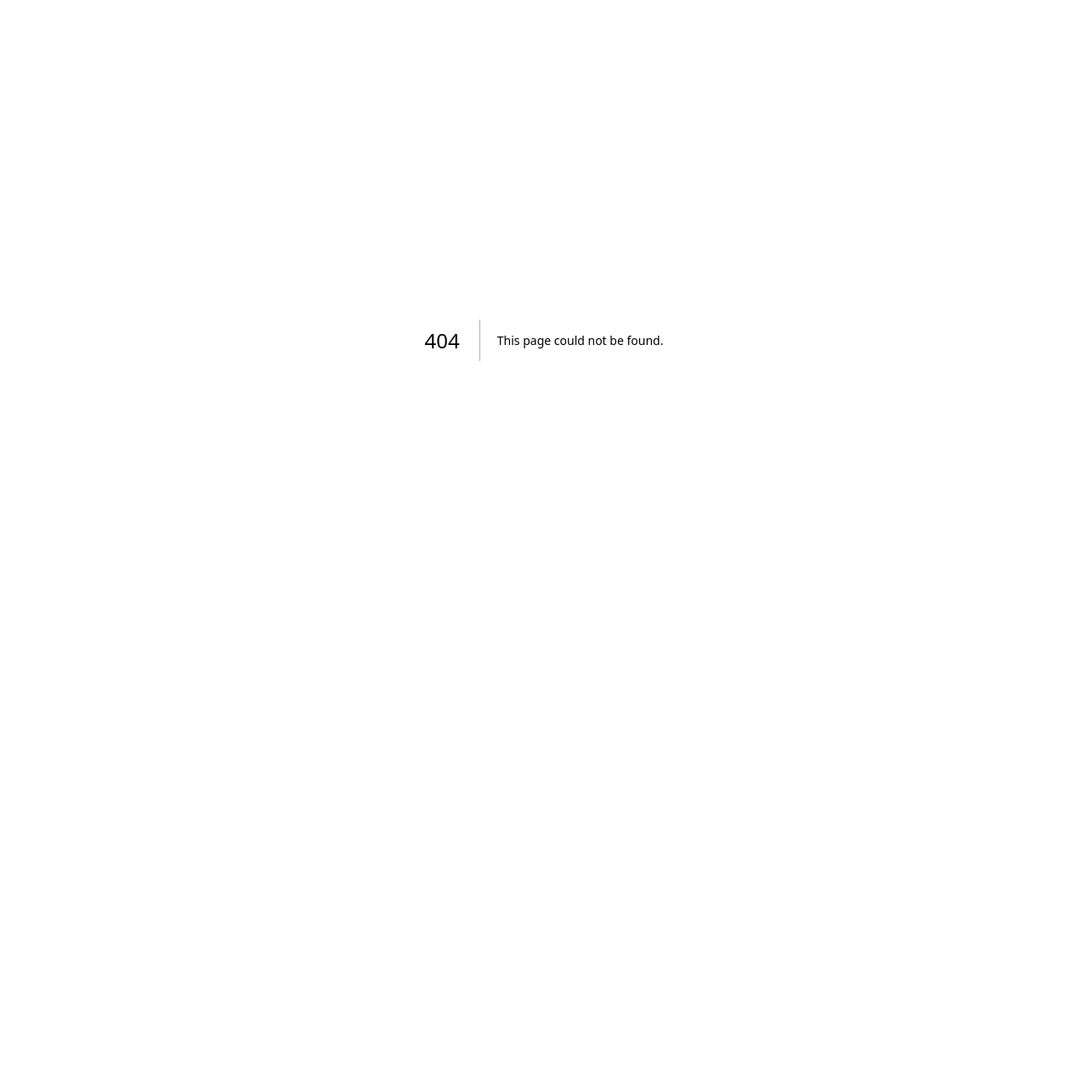
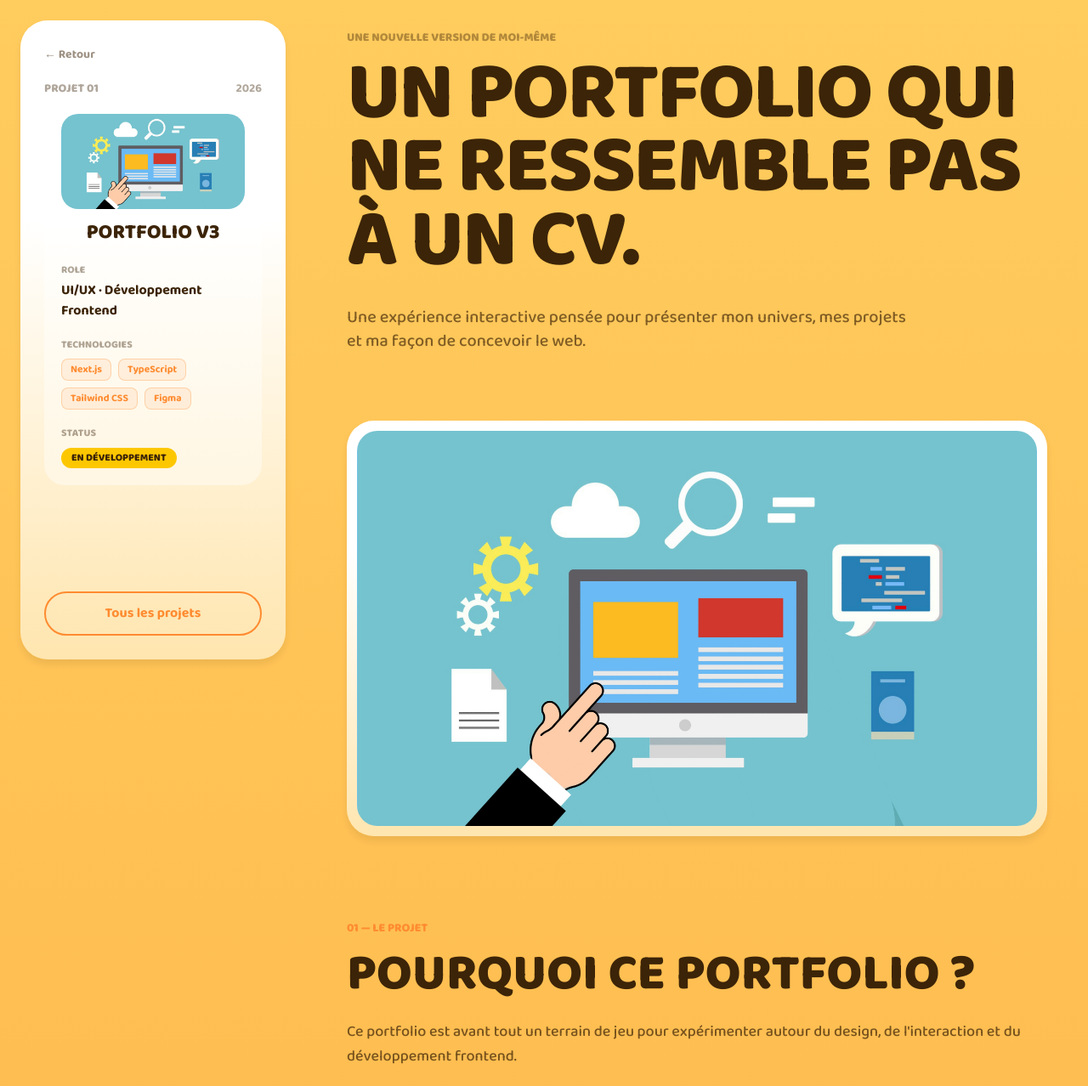
Before and after one commit to stellaqueen15/portfolio, a Next.js app: page /projects/portfolio-v3 in a window 1280 px wide. Before the commit this address had no page. Shown: the top 1278 px of the page at 85% size. Before the commit the page ends 800 px from the top, so only its background shows below. Built offline with nearby package versions, Linux system fonts and the light colour scheme.

Commit message:
add portfolio v3 page

```diff
--- /dev/null
+++ b/app/projects/portfolio-v3/page.tsx
@@ -0,0 +1,283 @@
+import ProjectLayout from "@/app/components/project/ProjectLayout";
+
+export default function PortfolioV3Page() {
+    return (
+        <ProjectLayout
+            number="01"
+            title="Portfolio V3"
+            year="2026"
+            status="En développement"
+            statusColor="yellow"
+            role="UI/UX · Développement Frontend"
+            technologies={[
+                "Next.js",
+                "TypeScript",
+                "Tailwind CSS",
+                "Figma",
+            ]}
+        >
+
+            {/* HERO */}
+            <section className="mb-20">
+
+                <span className="text-sm font-black uppercase opacity-40">
+                    Une nouvelle version de moi-même
+                </span>
+
+                <h2 className="mt-3 max-w-4xl text-6xl font-black uppercase leading-[0.9] tracking-tight md:text-8xl">
+                    Un portfolio qui ne ressemble pas à un CV.
+                </h2>
+
+                <p className="mt-8 max-w-2xl text-lg font-medium opacity-65 md:text-xl">
+                    Une expérience interactive pensée pour présenter mon
+                    univers, mes projets et ma façon de concevoir le web.
+                </p>
+
+            </section>
+
+
+            {/* APERÇU PRINCIPAL */}
+            <section className="mb-24">
+
+                <div className="overflow-hidden rounded-[32px] bg-light-gradient p-3 shadow-soft">
+
+                    <img
+                        src="/Image.jpg"
+                        alt="Aperçu du Portfolio V3"
+                        className="w-full rounded-[24px] object-cover"
+                    />
+
+                </div>
+
+            </section>
+
+
+            {/* À PROPOS */}
+            <section className="mb-24 max-w-4xl">
+
+                <span className="text-sm font-black uppercase text-primary">
+                    01 — Le projet
+                </span>
+
+                <h2 className="mt-3 text-4xl font-black uppercase md:text-6xl">
+                    Pourquoi ce portfolio ?
+                </h2>
+
+                <div className="mt-6 space-y-4 text-lg font-medium leading-relaxed opacity-70">
+
+                    <p>
+                        Ce portfolio est avant tout un terrain de jeu pour
+                        expérimenter autour du design, de l'interaction et
+                        du développement frontend.
+                    </p>
+
+                    <p>
+                        L'objectif est de créer une expérience qui reflète
+                        davantage ma personnalité et ma manière de travailler
+                        qu'un portfolio traditionnel.
+                    </p>
+
+                </div>
+
+            </section>
+
+
+            {/* DIRECTION ARTISTIQUE */}
+            <section className="mb-24">
+
+                <span className="text-sm font-black uppercase text-primary">
+                    02 — Direction artistique
+                </span>
+
+                <h2 className="mt-3 text-4xl font-black uppercase md:text-6xl">
+                    Coloré. Rond. Un peu chaotique.
+                </h2>
+
+                <p className="mt-6 max-w-3xl text-lg font-medium leading-relaxed opacity-70">
+                    Une identité visuelle inspirée de mon intérêt pour
+                    l'art, le design et les interfaces interactives.
+                    L'interface mélange formes arrondies, couleurs chaudes,
+                    glassmorphism et animations.
+                </p>
+
+
+                <div className="mt-10 grid gap-5 md:grid-cols-2">
+
+                    <div className="overflow-hidden rounded-[28px] bg-light-gradient p-3 shadow-soft">
+                        <img
+                            src="/Image.jpg"
+                            alt="Maquette Figma du Portfolio V3"
+                            className="w-full rounded-[20px]"
+                        />
+                    </div>
+
+                    <div className="rounded-[28px] bg-foreground p-7 text-white">
+
+                        <p className="text-sm font-black uppercase opacity-40">
+                            Design system
+                        </p>
+
+                        <p className="mt-4 text-2xl font-black">
+                            Une interface pensée avant d'être codée.
+                        </p>
+
+                        <p className="mt-4 font-medium leading-relaxed opacity-60">
+                            Les différentes sections, composants et
+                            interactions sont d'abord explorés sur Figma
+                            avant leur intégration dans Next.js.
+                        </p>
+
+                    </div>
+
+                </div>
+
+            </section>
+
+
+            {/* DÉVELOPPEMENT */}
+            <section className="mb-24">
+
+                <span className="text-sm font-black uppercase text-primary">
+                    03 — Développement
+                </span>
+
+                <h2 className="mt-3 text-4xl font-black uppercase md:text-6xl">
+                    Sous le capot
+                </h2>
+
+
+                <div className="mt-10 grid gap-4 md:grid-cols-2">
+
+                    <article className="rounded-[24px] bg-light-gradient p-6 shadow-soft">
+
+                        <span className="text-3xl">🎨</span>
+
+                        <h3 className="mt-5 text-2xl font-black uppercase">
+                            Design → Code
+                        </h3>
+
+                        <p className="mt-3 font-medium leading-relaxed opacity-65">
+                            Conception de l'interface sur Figma puis
+                            intégration en Next.js.
+                        </p>
+
+                    </article>
+
+
+                    <article className="rounded-[24px] bg-light-gradient p-6 shadow-soft">
+
+                        <span className="text-3xl">🧩</span>
+
+                        <h3 className="mt-5 text-2xl font-black uppercase">
+                            Composants
+                        </h3>
+
+                        <p className="mt-3 font-medium leading-relaxed opacity-65">
+                            Une architecture pensée autour de composants
+                            réutilisables et cohérents.
+                        </p>
+
+                    </article>
+
+
+                    <article className="rounded-[24px] bg-light-gradient p-6 shadow-soft">
+
+                        <span className="text-3xl">✨</span>
+
+                        <h3 className="mt-5 text-2xl font-black uppercase">
+                            Interactions
+                        </h3>
+
+                        <p className="mt-3 font-medium leading-relaxed opacity-65">
+                            Animations et transitions pour rendre la
+                            navigation plus vivante.
+                        </p>
+
+                    </article>
+
+
+                    <article className="rounded-[24px] bg-light-gradient p-6 shadow-soft">
+
+                        <span className="text-3xl">📱</span>
+
+                        <h3 className="mt-5 text-2xl font-black uppercase">
+                            Responsive
+                        </h3>
+
+                        <p className="mt-3 font-medium leading-relaxed opacity-65">
+                            Une expérience adaptée aux différentes tailles
+                            d'écran.
+                        </p>
+
+                    </article>
+
+                </div>
+
+            </section>
+
+
+            {/* SCREENSHOTS */}
+            <section className="mb-24">
+
+                <span className="text-sm font-black uppercase text-primary">
+                    04 — Aperçus
+                </span>
+
+                <h2 className="mt-3 text-4xl font-black uppercase md:text-6xl">
+                    Quelques morceaux du projet
+                </h2>
+
+
+                <div className="mt-10 space-y-6">
+
+                    <div className="overflow-hidden rounded-[32px] bg-light-gradient p-3 shadow-soft">
+                        <img
+                            src="/Image.jpg"
+                            alt="Section expérience du Portfolio V3"
+                            className="w-full rounded-[24px]"
+                        />
+                    </div>
+
+                    <div className="overflow-hidden rounded-[32px] bg-light-gradient p-3 shadow-soft">
+                        <img
+                            src="/Image.jpg"
+                            alt="Section projets du Portfolio V3"
+                            className="w-full rounded-[24px]"
+                        />
+                    </div>
+
+                    <div className="overflow-hidden rounded-[32px] bg-light-gradient p-3 shadow-soft">
+                        <img
+                            src="/Image.jpg"
+                            alt="Section compétences du Portfolio V3"
+                            className="w-full rounded-[24px]"
+                        />
+                    </div>
+
+                </div>
+
+            </section>
+
+
+            {/* ÉTAT DU PROJET */}
+            <section className="mb-24 rounded-[32px] bg-foreground p-8 text-white md:p-12">
+
+                <span className="text-sm font-black uppercase opacity-40">
+                    05 — Et la suite ?
+                </span>
+
+                <h2 className="mt-3 text-4xl font-black uppercase md:text-6xl">
+                    Encore en construction.
+                </h2>
+
+                <p className="mt-6 max-w-2xl text-lg font-medium leading-relaxed opacity-60">
+                    Le portfolio est actuellement en développement.
+                    Certaines interactions et animations restent encore
+                    à intégrer avant sa version finale.
+                </p>
+
+            </section>
+
+        </ProjectLayout>
+    );
+}
```
